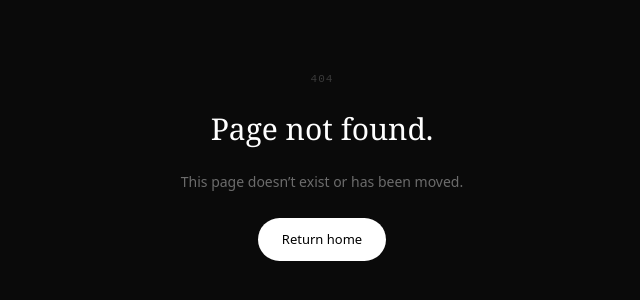
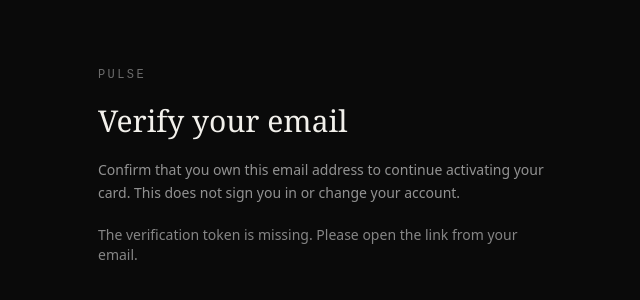
Before and after one commit to zac-ad/NFC-PULSE, a Next.js app: page /activate/verify in a window 1280 px wide. Before the commit this address had no page. Shown: the part 234-534 px from the top of the page, without its empty margins (318-958 px from the left). Built offline with nearby package versions, Linux system fonts and the light colour scheme.

Commit message:
feat: add activation email verification page

```diff
--- /dev/null
+++ b/app/activate/verify/page.tsx
@@ -0,0 +1,72 @@
+'use client';
+
+import { useEffect, useState } from 'react';
+import { useRouter, useSearchParams } from 'next/navigation';
+
+function VerifyActivationContent() {
+  const params = useSearchParams();
+  const router = useRouter();
+  const [status, setStatus] = useState<'ready' | 'working' | 'success' | 'error'>('ready');
+  const [message, setMessage] = useState('');
+  const token = params.get('token') || '';
+
+  useEffect(() => {
+    document.title = 'PULSE | Verify Email';
+  }, []);
+
+  const verify = async () => {
+    if (!token || status === 'working') return;
+    setStatus('working');
+    setMessage('Verifying your email…');
+    // Remove the bearer token from the visible URL before sending it to the server.
+    router.replace('/activate/verify');
+    try {
+      const response = await fetch('/api/activate/verify', {
+        method: 'POST',
+        headers: { 'Content-Type': 'application/json' },
+        cache: 'no-store',
+        body: JSON.stringify({ token }),
+      });
+      const data = await response.json();
+      if (!response.ok || !data.success) {
+        setStatus('error');
+        setMessage(data.error || 'This verification link is invalid or expired.');
+        return;
+      }
+      setStatus('success');
+      setMessage('Email verified. Continue by signing in or creating your PULSE account.');
+      if (data.request_id) {
+        router.replace('/activate/verified?request=' + encodeURIComponent(data.request_id));
+      }
+    } catch {
+      setStatus('error');
+      setMessage('Unable to verify right now. Please try again.');
+    }
+  };
+
+  return (
+    <main className="min-h-screen bg-[#0a0a0a] text-[#f2f0eb] flex items-center justify-center px-6">
+      <section className="w-full max-w-md space-y-5">
+        <p className="font-mono text-xs tracking-[0.2em] text-white/40">PULSE</p>
+        <h1 className="text-3xl font-serif">Verify your email</h1>
+        <p className="text-sm leading-relaxed text-white/55">
+          Confirm that you own this email address to continue activating your card.
+          This does not sign you in or change your account.
+        </p>
+        {!token && status === 'ready' && <p className="text-sm text-white/50">The verification token is missing. Please open the link from your email.</p>}
+        {message && <p role="status" className="text-sm leading-relaxed text-white/70">{message}</p>}
+        {status === 'ready' && token && (
+          <button onClick={verify} className="w-full rounded-xl border border-white/15 bg-white/5 px-5 py-3 text-sm hover:bg-white/10 transition">
+            Verify email
+          </button>
+        )}
+        {status === 'working' && <p className="text-sm text-white/40">Please wait…</p>}
+        {status === 'error' && <button onClick={() => { setStatus('ready'); setMessage(''); }} className="text-sm underline text-white/70">Try again</button>}
+      </section>
+    </main>
+  );
+}
+
+export default function VerifyActivationPage() {
+  return <VerifyActivationContent />;
+}
```
